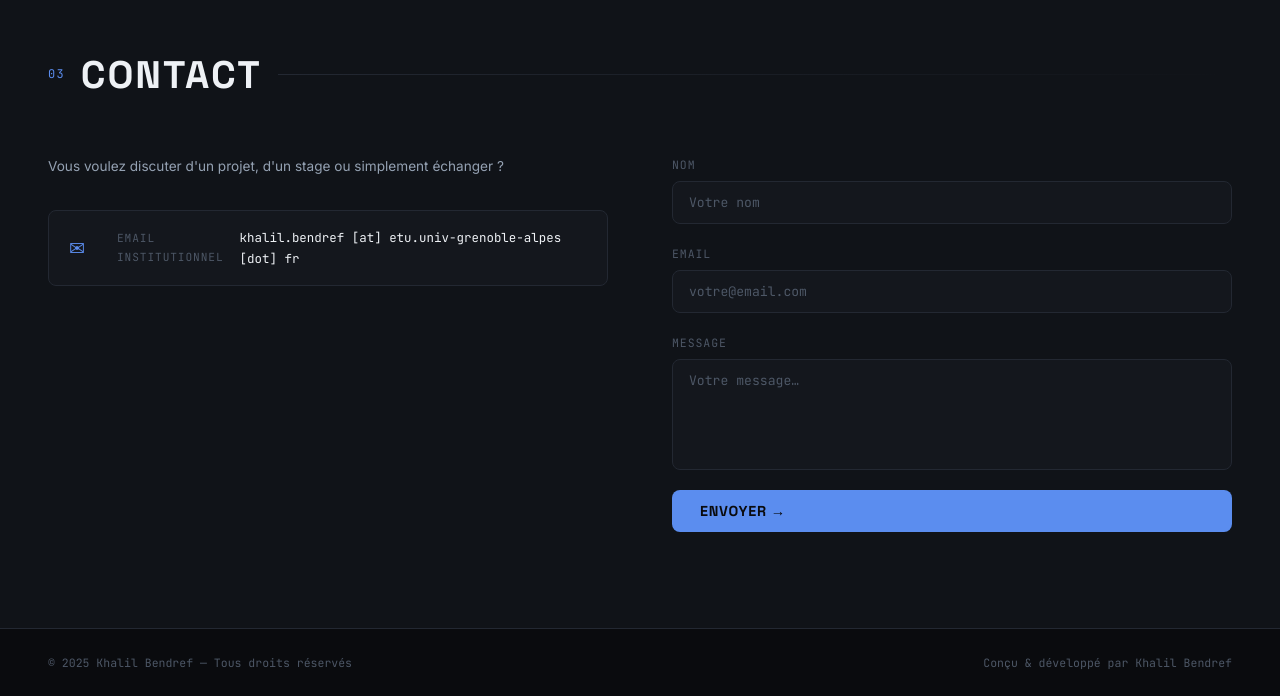
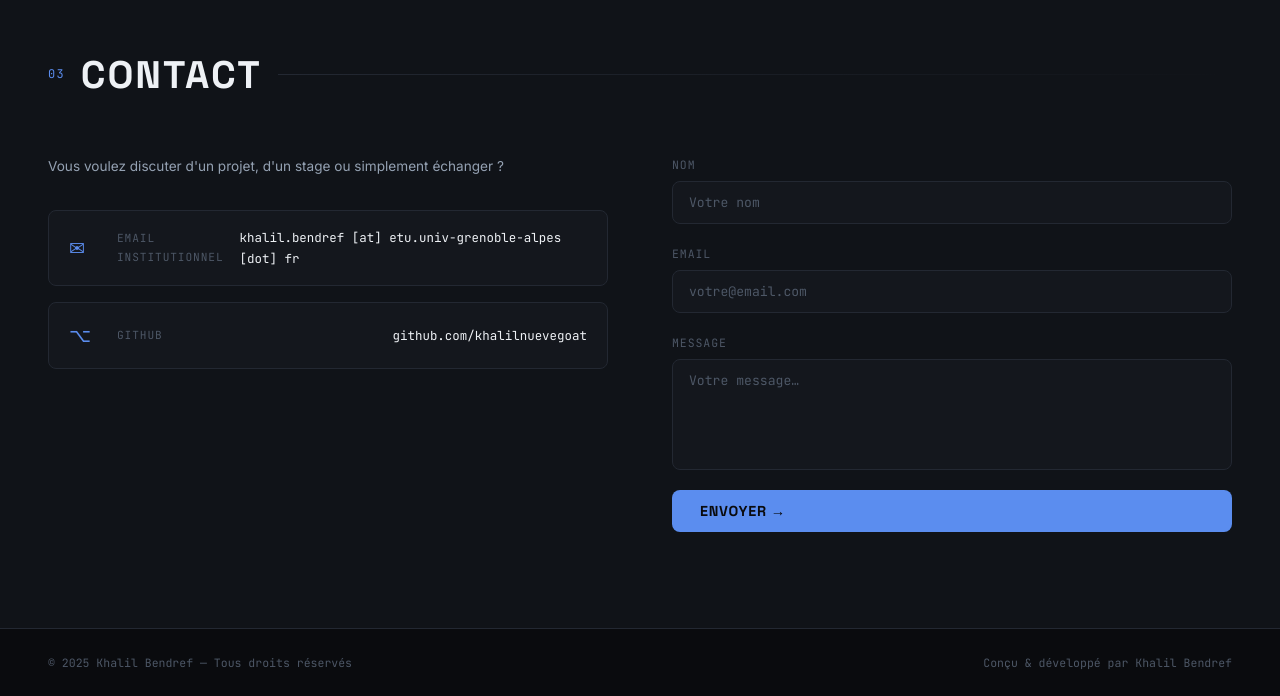
Before and after one commit to khalilnuevegoat/portfolio2026, a plain HTML site: page index.html in a window 1280 px wide. Shown: the part 3491-4187 px from the top of the page. Drawn offline with Linux system fonts and the light colour scheme.

Commit message:
Update 2  index.html

```diff
--- a/index.html
+++ b/index.html
@@ -380,14 +380,19 @@ réseau comme un terrain que je continue d'explorer.
       <div class="section-line"></div>
     </div>
     <div class="contact-grid">
-      <div class="contact-text">
+           <div class="contact-text">
         <p>Vous voulez discuter d'un projet, d'un stage ou simplement échanger ?</p>
         <div class="contact-links">
-                  <a href="#" class="contact-item" id="emailLink">
+          <a href="#" class="contact-item" id="emailLink">
   <span class="ci-icon">✉</span>
   <span class="ci-label">Email institutionnel</span>
   <span class="ci-value" id="emailDisplay">[email protégé — cliquez pour afficher]</span>
 </a>
+          <a href="https://github.com/khalilnuevegoat" target="_blank" class="contact-item">
+            <span class="ci-icon">⌥</span>
+            <span class="ci-label">GitHub</span>
+            <span class="ci-value">github.com/khalilnuevegoat</span>
+          </a>
         </div>
       </div>
      <form class="contact-form" id="contactForm" action="https://formspree.io/f/mykvalyw" method="POST">
```
